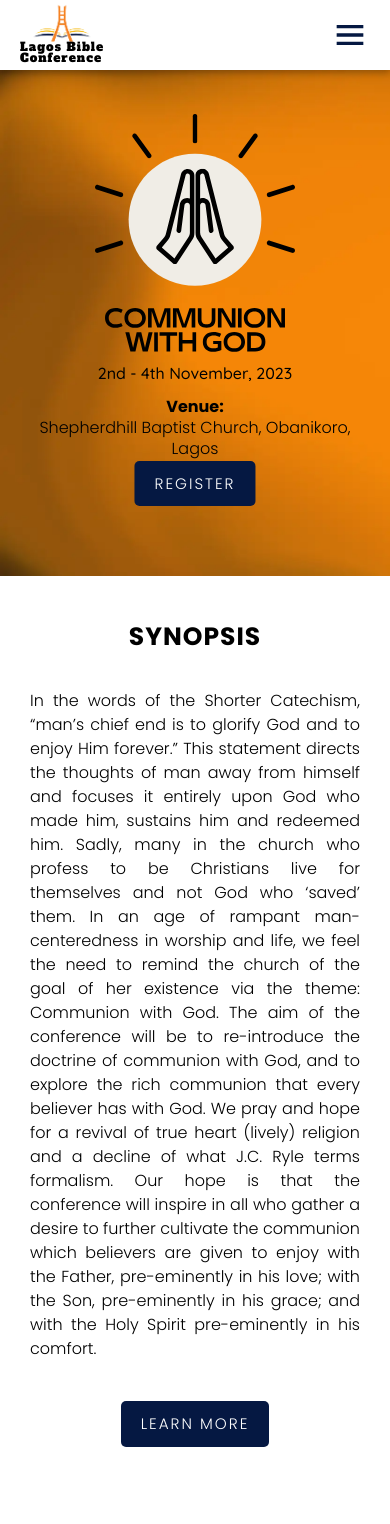
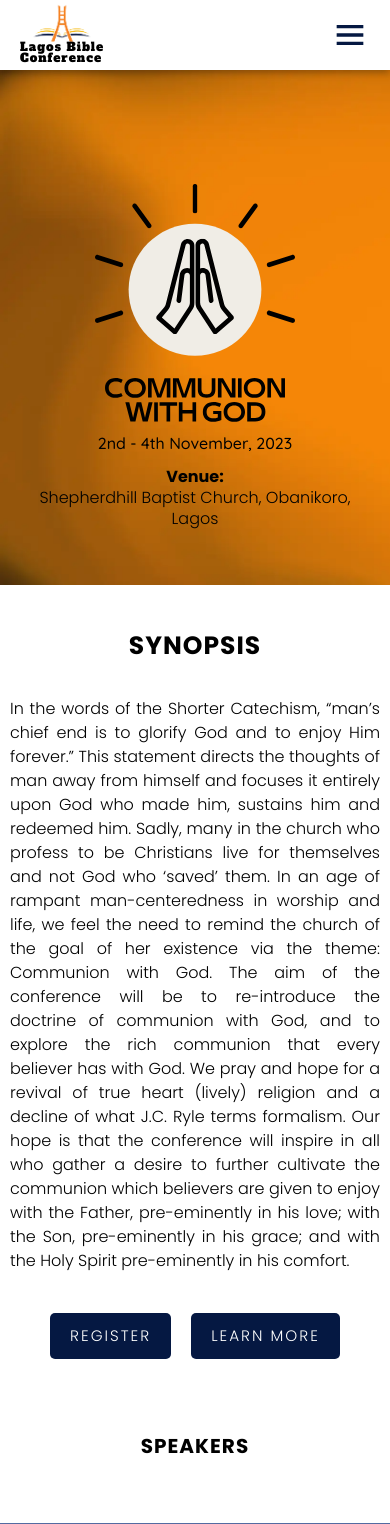
Before and after one commit to lagossgbc/LagosBibleConference, a Next.js app: page / in a window 390 px wide. Shown: the top 1524 px of the page. Built offline with nearby package versions, Linux system fonts and the light colour scheme; what react-google-recaptcha-v3 would draw is missing.

Commit message:
removed register button from banner of mobile

```diff
--- a/components/home/Synopsis.module.scss
+++ b/components/home/Synopsis.module.scss
@@ -3,6 +3,11 @@
   margin: 0 auto;
   padding: 3rem;
   padding-top: 0;
+
+  @media screen and (max-width: 770px) {
+    padding-left: 1rem;
+    padding-right: 1rem;
+  }
 
   h3 {
     font-size: 3.2rem;
@@ -19,8 +24,12 @@
   .Button {
     margin-top: 3rem;
     margin-bottom: 4rem;
-    text-align: center;
+    // text-align: center;
     letter-spacing: 2px;
+
+    display: flex;
+    gap: 2rem;
+    justify-content: center;
   }
 
   p {
@@ -28,3 +37,9 @@
     text-align: justify;
   }
 }
+
+@media screen and (min-width: 771px) {
+  .Register {
+    display: none;
+  }
+}
--- a/components/home/Synopsis.tsx
+++ b/components/home/Synopsis.tsx
@@ -23,6 +23,15 @@ const Synopsis = () => {
         his grace; and with the Holy Spirit pre-eminently in his comfort.
       </p>
       <div className={classes.Button}>
+        <div className={classes.Register}>
+          <Button
+            text="REGISTER"
+            to="https://lbc2023-register.evenito.site/#rsvp"
+            target="__blank"
+            mode="pry"
+            size="small"
+          />
+        </div>
         <Button text="LEARN MORE" mode="pry" to="/schedule" size="small" />
       </div>
     </section>
--- a/pages/home.module.scss
+++ b/pages/home.module.scss
@@ -11,9 +11,9 @@
     min-height: 45vh;
     padding: 3rem;
 
-    @media screen and (max-width: 600px) {
-      min-height: 60vh;
-    }
+    // @media screen and (max-width: 600px) {
+    //   // min-height: 60vh;
+    // }
   }
 
   .Inner {
@@ -21,6 +21,7 @@
     flex-direction: column;
     align-items: center;
     justify-content: center;
+    margin-top: 7rem;
   }
 
   .Text,
@@ -98,25 +99,25 @@
     }
   }
 
-  .Btn {
-    position: absolute;
-    display: none;
-    pointer-events: none;
-    opacity: 0;
-    visibility: hidden;
+  // .Btn {
+  //   position: absolute;
+  //   display: none;
+  //   pointer-events: none;
+  //   opacity: 0;
+  //   visibility: hidden;
 
-    @media screen and (max-width: 770px) {
-      display: block;
-      left: 50%;
-      transform: translateX(-50%);
-      opacity: 1;
-      visibility: visible;
-      pointer-events: all;
-      bottom: 4rem;
-    }
+  //   @media screen and (max-width: 770px) {
+  //     display: block;
+  //     left: 50%;
+  //     transform: translateX(-50%);
+  //     opacity: 1;
+  //     visibility: visible;
+  //     pointer-events: all;
+  //     bottom: 4rem;
+  //   }
 
-    @media screen and (max-width: 600px) {
-      bottom: 7rem;
-    }
-  }
+  //   @media screen and (max-width: 600px) {
+  //     bottom: 2rem;
+  //   }
+  // }
 }
--- a/pages/index.tsx
+++ b/pages/index.tsx
@@ -46,15 +46,6 @@ export default function Home() {
             </ul>
           </div>
         </div>
-        <div className={classes.Btn}>
-          <Button
-            text="REGISTER"
-            to="https://lbc2023-register.evenito.site/#rsvp"
-            target="__blank"
-            mode="pry"
-            size="small"
-          />
-        </div>
       </div>
       <Synopsis />
       <Speakers />
```
